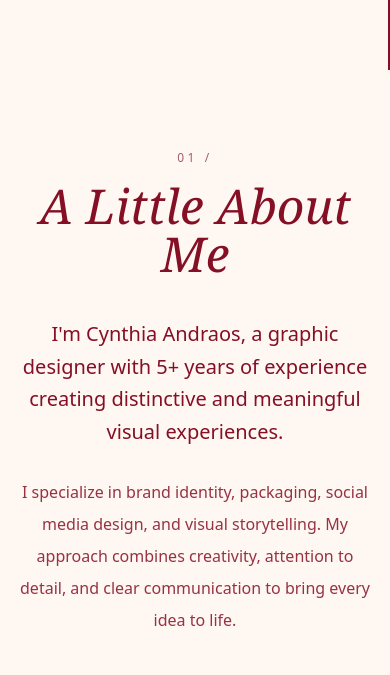
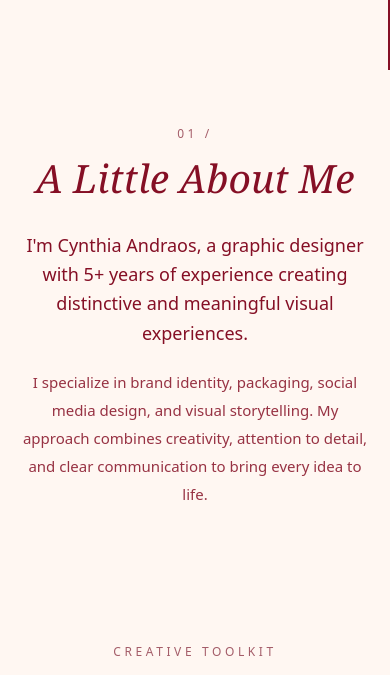
Before and after one commit to cynthiaandraos/cynthiaandraos.github.io, a React (Vite) app: page / in a window 390 px wide. Shown: the part 774-1449 px from the top of the page. Built offline with nearby package versions, Linux system fonts and the light colour scheme; a web font is replaced by a local one.

Commit message:
Improve About section mobile animations

```diff
--- a/src/components/About.tsx
+++ b/src/components/About.tsx
@@ -10,7 +10,7 @@ export function About() {
   const reveal = {
     hidden: {
       opacity: 0,
-      y: reduceMotion ? 0 : 35,
+      y: reduceMotion ? 0 : 22,
     },
     visible: {
       opacity: 1,
@@ -19,7 +19,7 @@ export function About() {
   };
 
   const transition = {
-    duration: 0.85,
+    duration: 0.75,
     ease: [0.22, 1, 0.36, 1] as [
       number,
       number,
@@ -31,7 +31,7 @@ export function About() {
   return (
     <section
       id="about"
-      className="scroll-mt-24 bg-[#FFF7F2] px-5 py-20 text-[#681523] sm:px-6 sm:py-24"
+      className="scroll-mt-24 bg-[#FFF7F2] px-5 py-14 text-[#681523] sm:px-6 sm:py-24"
     >
       <div className="mx-auto max-w-5xl text-center">
 
@@ -48,7 +48,7 @@ export function About() {
             ...transition,
             delay: 0,
           }}
-          className="mb-4 text-xs uppercase tracking-[0.3em] text-[#A45D69]"
+          className="mb-3 text-xs uppercase tracking-[0.3em] text-[#A45D69] sm:mb-4"
         >
           01 /
         </motion.p>
@@ -64,9 +64,9 @@ export function About() {
           }}
           transition={{
             ...transition,
-            delay: 0.15,
+            delay: 0.1,
           }}
-          className="mb-10 text-5xl italic text-[#850F25] sm:text-6xl"
+          className="mb-7 text-[clamp(2.4rem,10vw,3rem)] leading-tight italic text-[#850F25] sm:mb-10 sm:text-6xl"
           style={{
             fontFamily:
               "'Bodoni Moda', Georgia, serif",
@@ -87,9 +87,9 @@ export function About() {
           }}
           transition={{
             ...transition,
-            delay: 0.3,
+            delay: 0.2,
           }}
-          className="mx-auto max-w-4xl text-xl leading-relaxed text-[#850F25] sm:text-2xl"
+          className="mx-auto max-w-4xl text-lg leading-relaxed text-[#850F25] sm:text-2xl"
         >
           I'm Cynthia Andraos, a graphic designer with 5+ years
           of experience creating distinctive and meaningful
@@ -107,9 +107,9 @@ export function About() {
           }}
           transition={{
             ...transition,
-            delay: 0.45,
+            delay: 0.3,
           }}
-          className="mx-auto mt-7 max-w-4xl text-base leading-8 text-[#850F25]/85"
+          className="mx-auto mt-5 max-w-4xl text-[15px] leading-7 text-[#850F25]/85 sm:mt-7 sm:text-base sm:leading-8"
         >
           I specialize in brand identity, packaging, social media
           design, and visual storytelling. My approach combines
```
